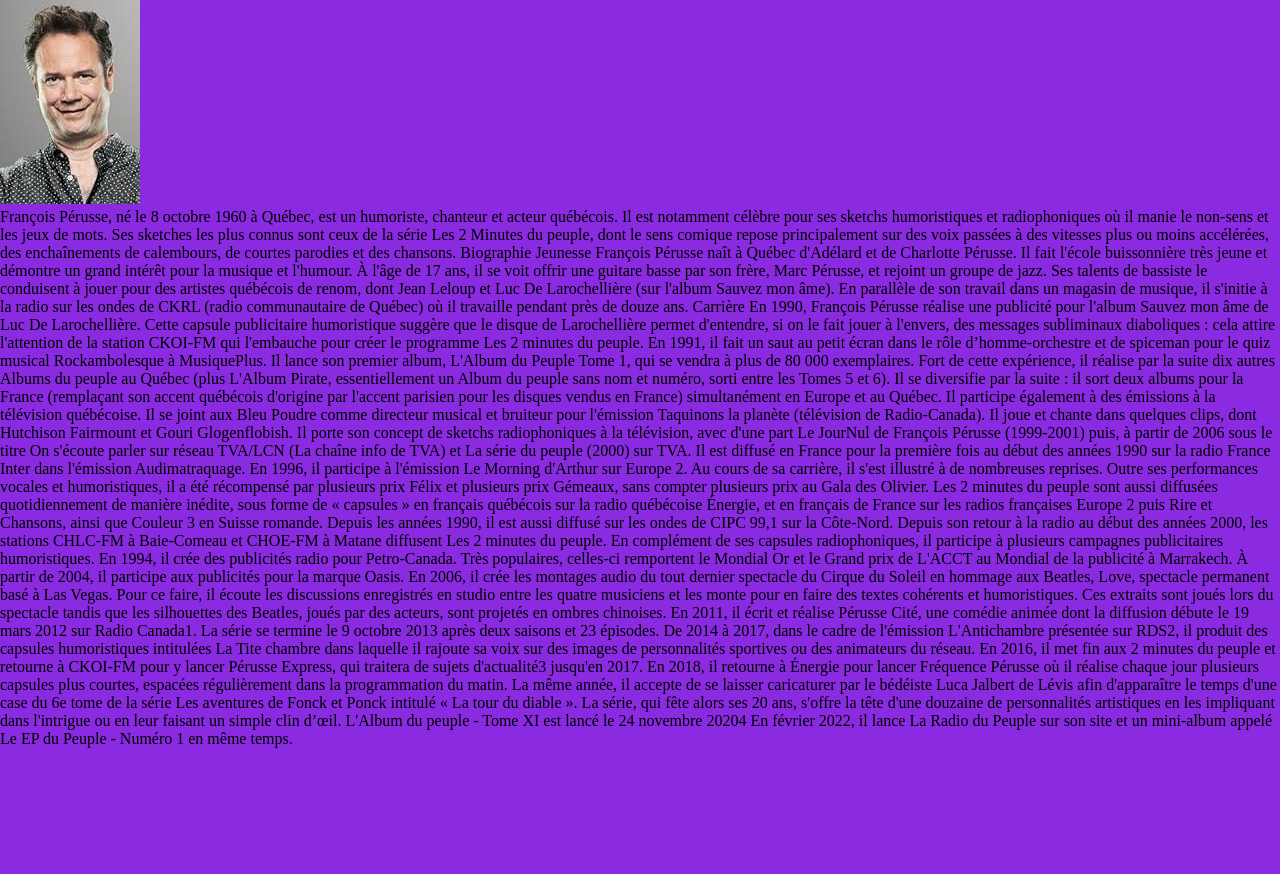
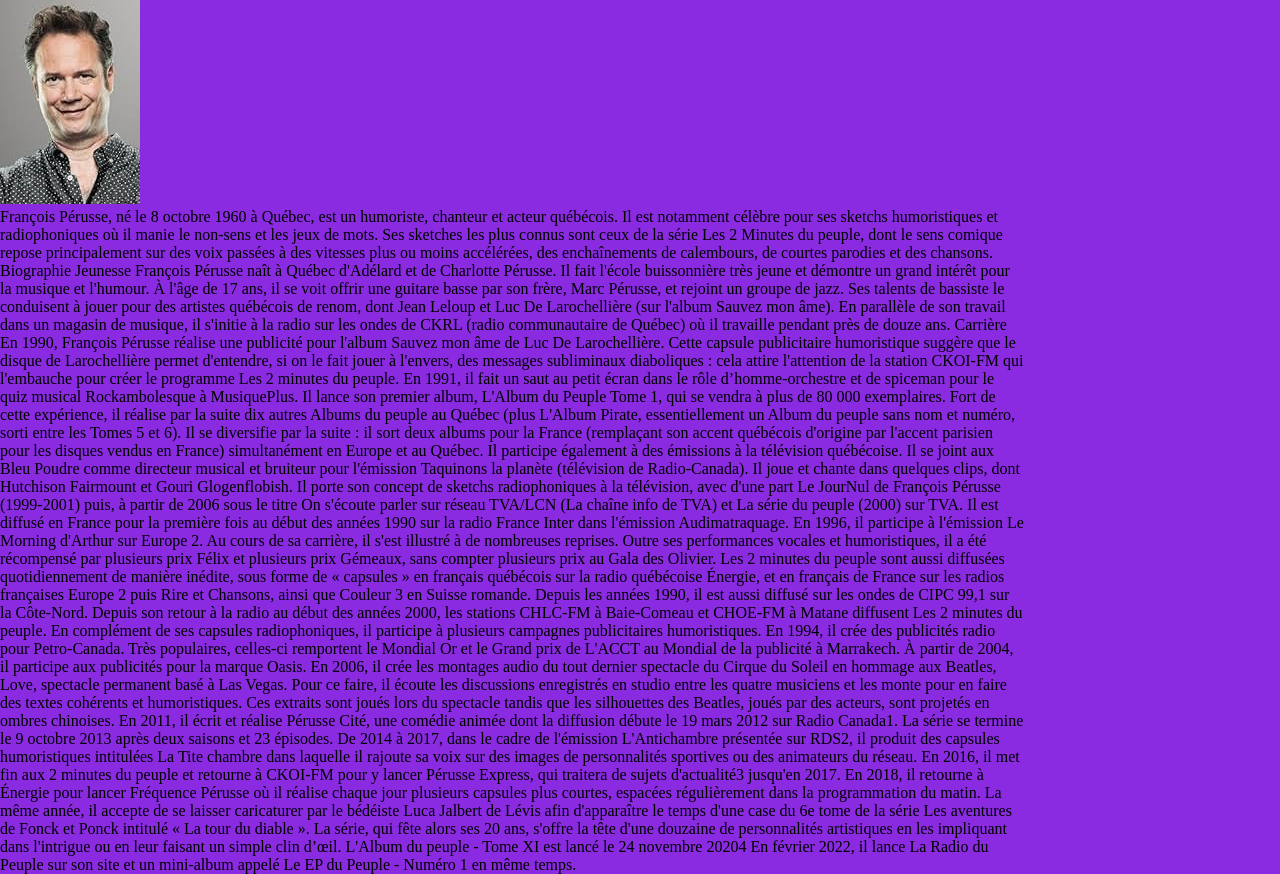
Before and after one commit to Kyoteki/LesDeuxMinutesDuPeuple, a plain HTML site: page francois_perusse.html in a window 1280 px wide. Shown: the part 40-914 px from the top of the page. Before the commit the page ends 800 px from the top, so only its background shows below. Drawn offline with Linux system fonts and the light colour scheme.

Commit message:
Update francois_perusse.css

```diff
--- a/css/francois_perusse.css
+++ b/css/francois_perusse.css
@@ -16,3 +16,6 @@ body{
     flex-direction: column;
     justify-content: center;
 }
+div{
+    width: 80vw;
+}
```
